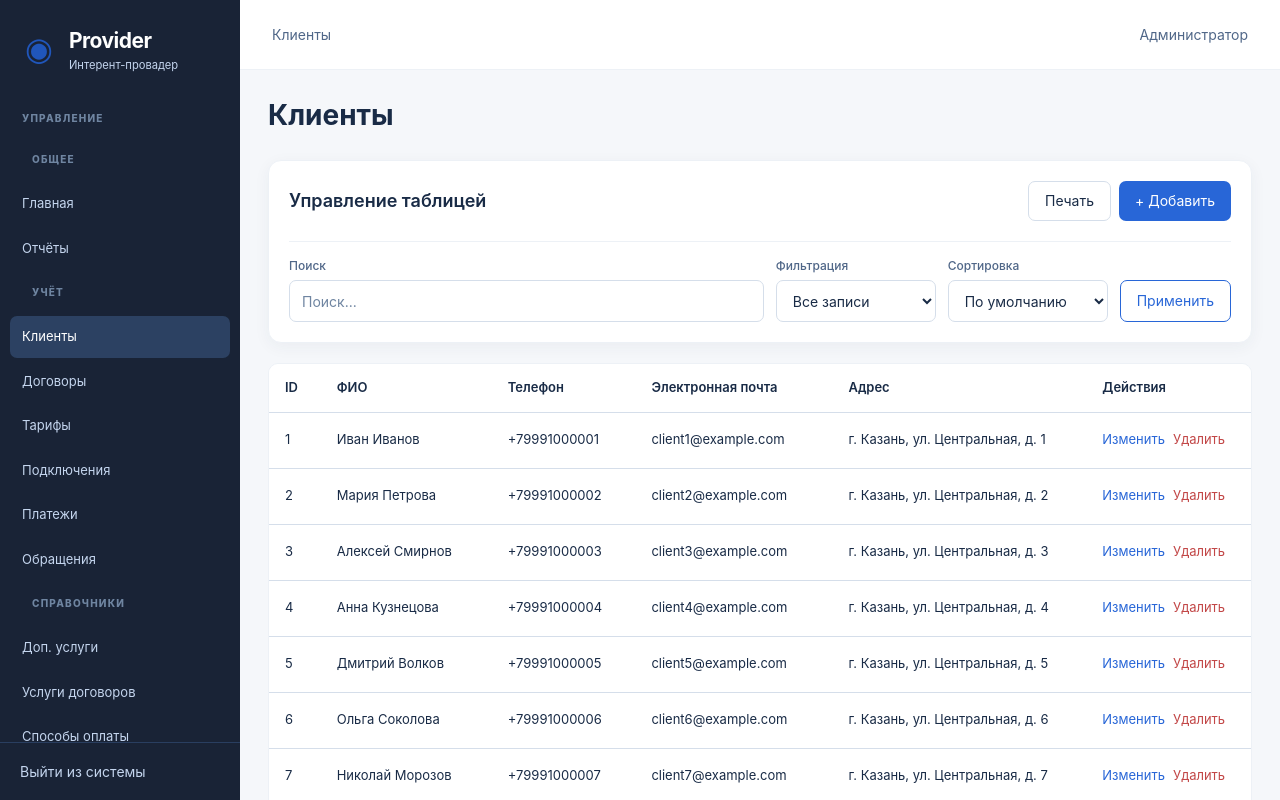
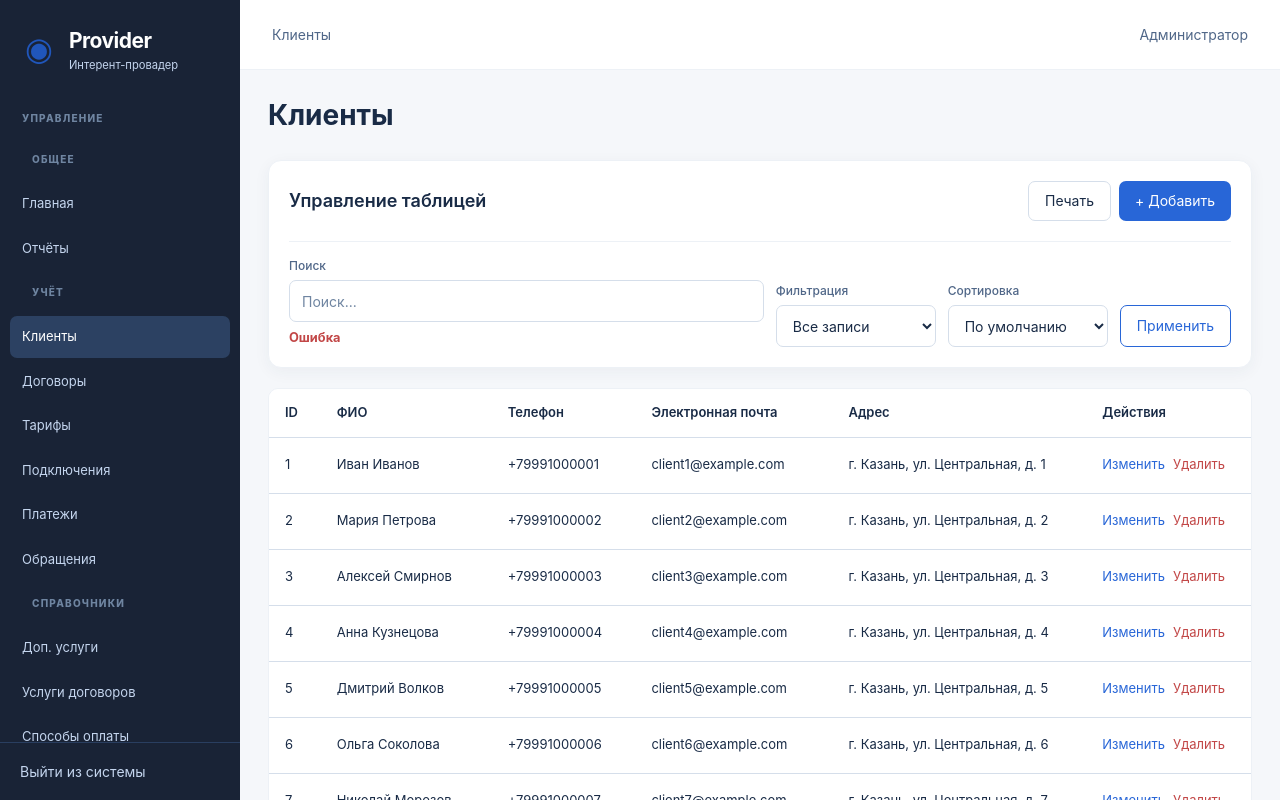
Before and after one commit to grekovpavel019/Internet-Provider, a React (Vite) app in the folder apps/client/: page /clients in a window 1280 px wide. Built offline with nearby package versions, Linux system fonts and the light colour scheme.

Commit message:
feat: add error label under input

```diff
--- a/apps/client/src/shared/components/Input/Input.tsx
+++ b/apps/client/src/shared/components/Input/Input.tsx
@@ -2,12 +2,13 @@ import React from "react";
 
 type InputProps = React.ComponentPropsWithRef<"input"> & {
     label: string;
+    error?: React.ReactNode;
     containerClassName?: string;
 };
 
 const Input = (props: InputProps): React.JSX.Element => {
 
-    const { id, label, containerClassName, ...rest } = props;
+    const { id, label, error = "", containerClassName, ...rest } = props;
 
     return (
         <div className={`${containerClassName} flex flex-1 flex-col gap-1.5`}>
@@ -22,6 +23,11 @@ const Input = (props: InputProps): React.JSX.Element => {
                 className="h-(--input-height) w-full rounded-(--radius-input) border border-(--color-border) bg-(--color-surface) px-3 text-sm text-(--color-foreground) outline-none transition-colors placeholder:text-(--color-text-muted) focus:border-(--color-focus) focus:shadow-(--focus-ring)"
                 {...rest}
             />
+            {
+                error && (
+                    <span className="font-bold text-[0.8rem] text-(--color-danger)">{error}</span>
+                )
+            }
         </div>
     );
 };
--- a/apps/client/src/shared/components/TableControls/TableControls.tsx
+++ b/apps/client/src/shared/components/TableControls/TableControls.tsx
@@ -56,6 +56,7 @@ const TableControls = ({ onAdd }: TableControlsProps): React.JSX.Element => {
                         type="search"
                         placeholder="Поиск..."
                         containerClassName="min-w-50"
+                        error="Ошибка"
                     />
 
                     <div className="flex min-w-40 flex-col gap-1.5">
```
